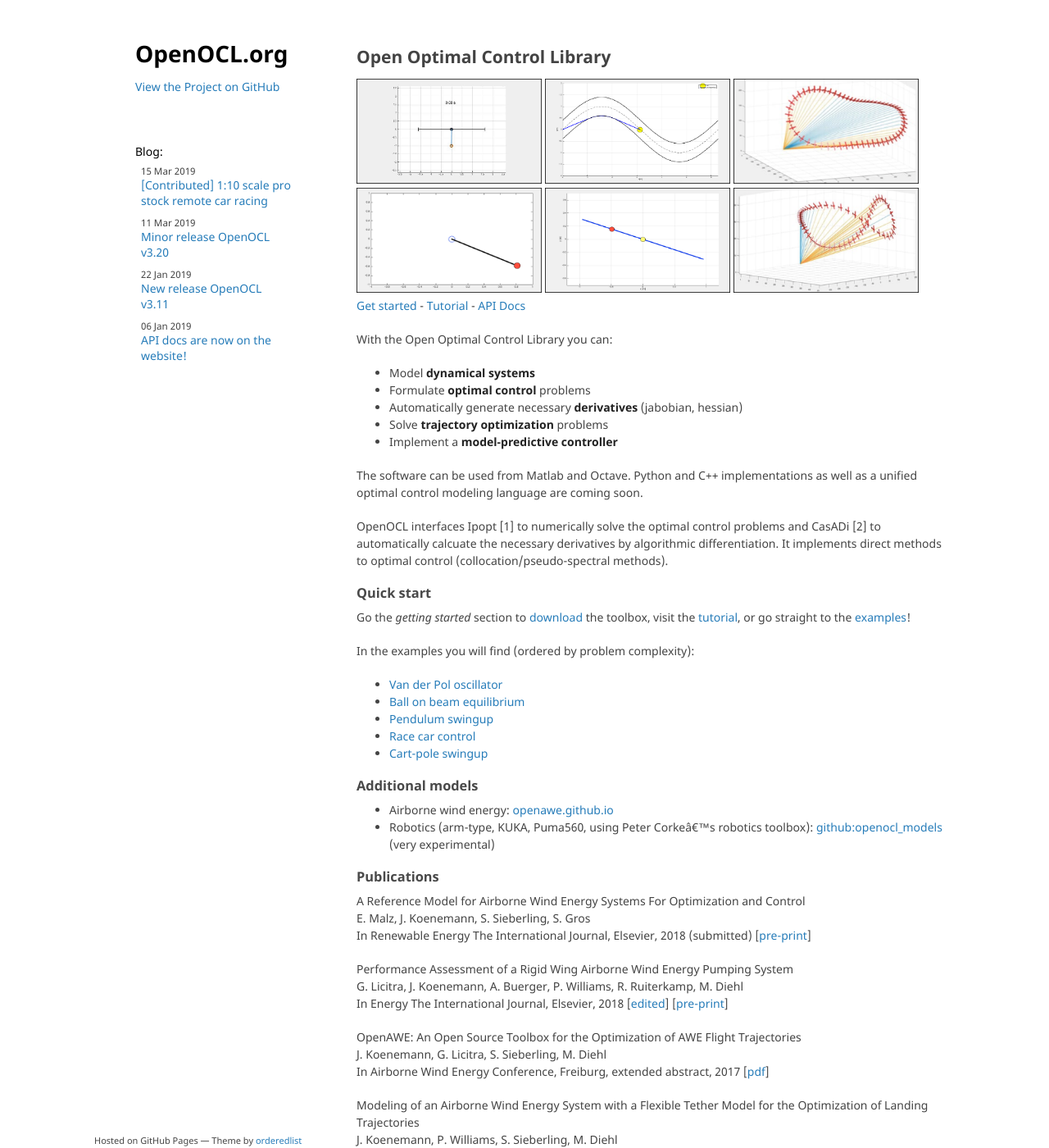
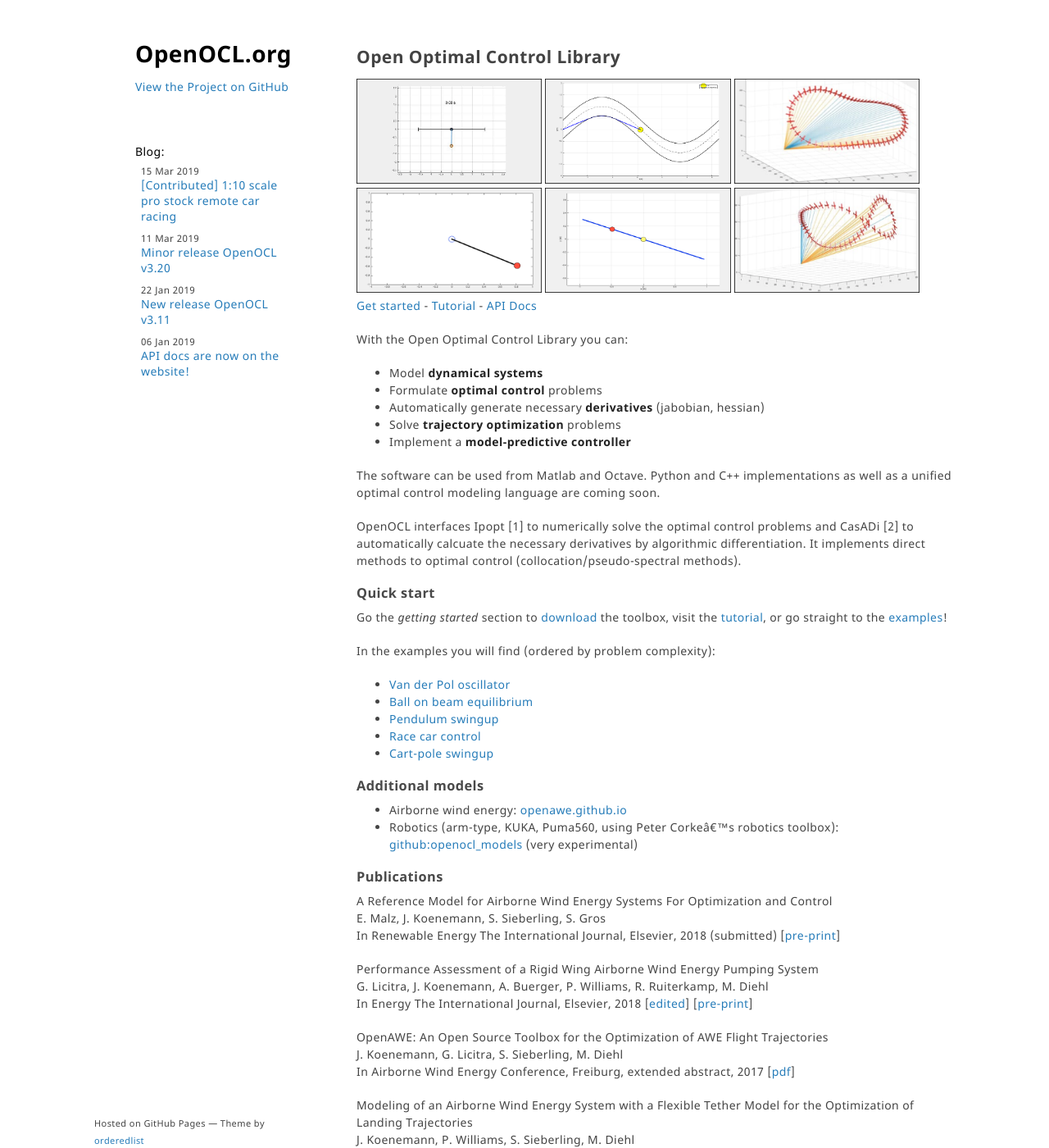
Before and after one commit to OpenOCL/openocl.github.io, a Jekyll site: the page built from index.md, in a window 1280 px wide and 1400 px high. Shown: the whole window at 82% size. Built offline with Jekyll 4.4.1, drawn with Linux system fonts in a browser that asks for light colours; our own code applies the rules of GitHub Pages for plain Markdown files.

Commit message:
Update jekyll-theme-minimal.scss

```diff
--- a/_sass/jekyll-theme-minimal.scss
+++ b/_sass/jekyll-theme-minimal.scss
@@ -7,6 +7,7 @@
   font: 14px/1.5 "Noto Sans", "Helvetica Neue", Helvetica, Arial, sans-serif;
   color:#444444;
   font-weight:400;
+  letter-spacing: 0.03em;
 }
 
 header {
@@ -62,6 +63,7 @@
 
 h2 a:hover, h3 a:hover, h4 a:hover, h5 a:hover, h6 a:hover {
   color:#014f75;
+  letter-spacing: 0em;
 }
 
 p, ul, ol, table, pre, dl {
```
